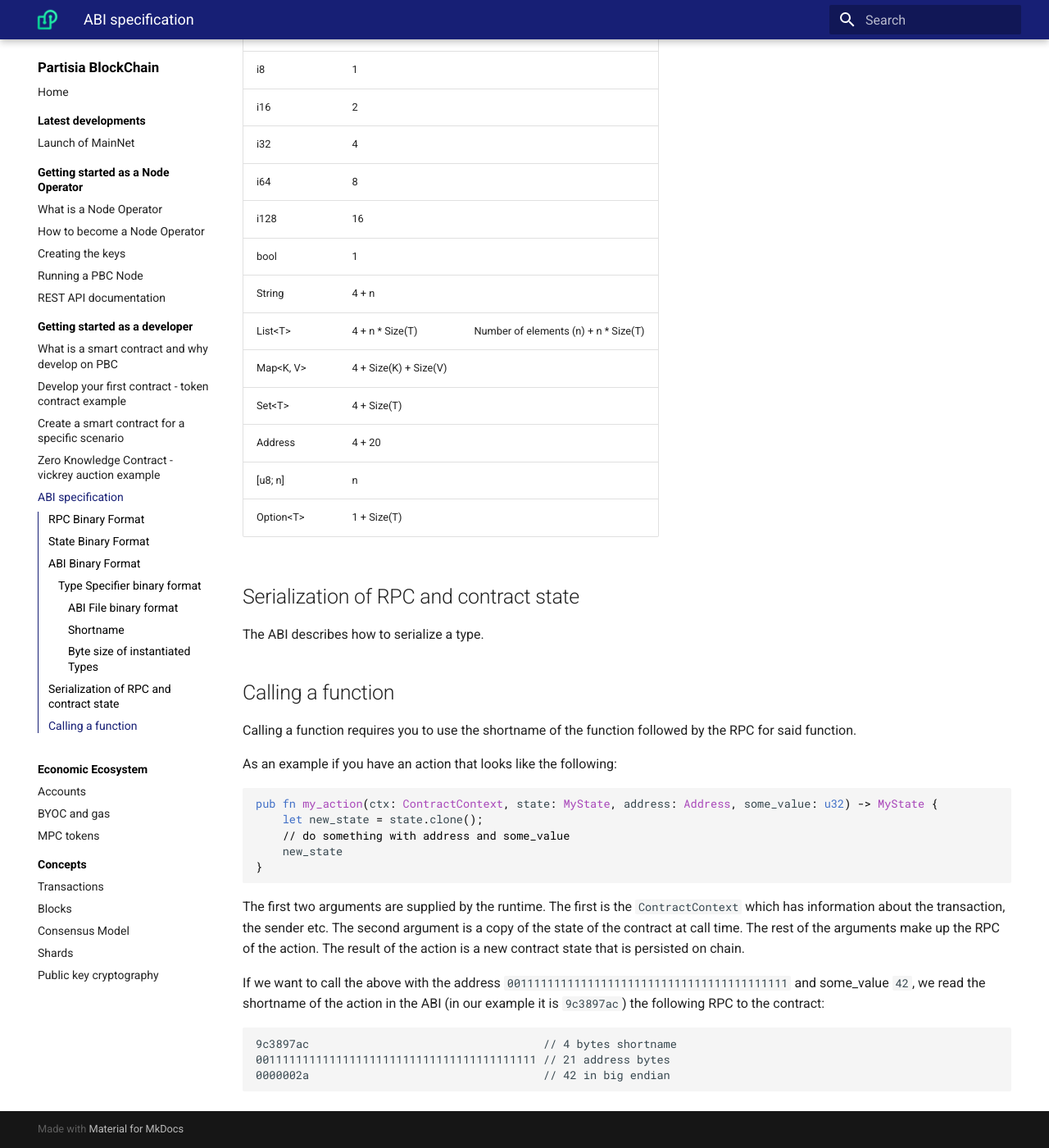
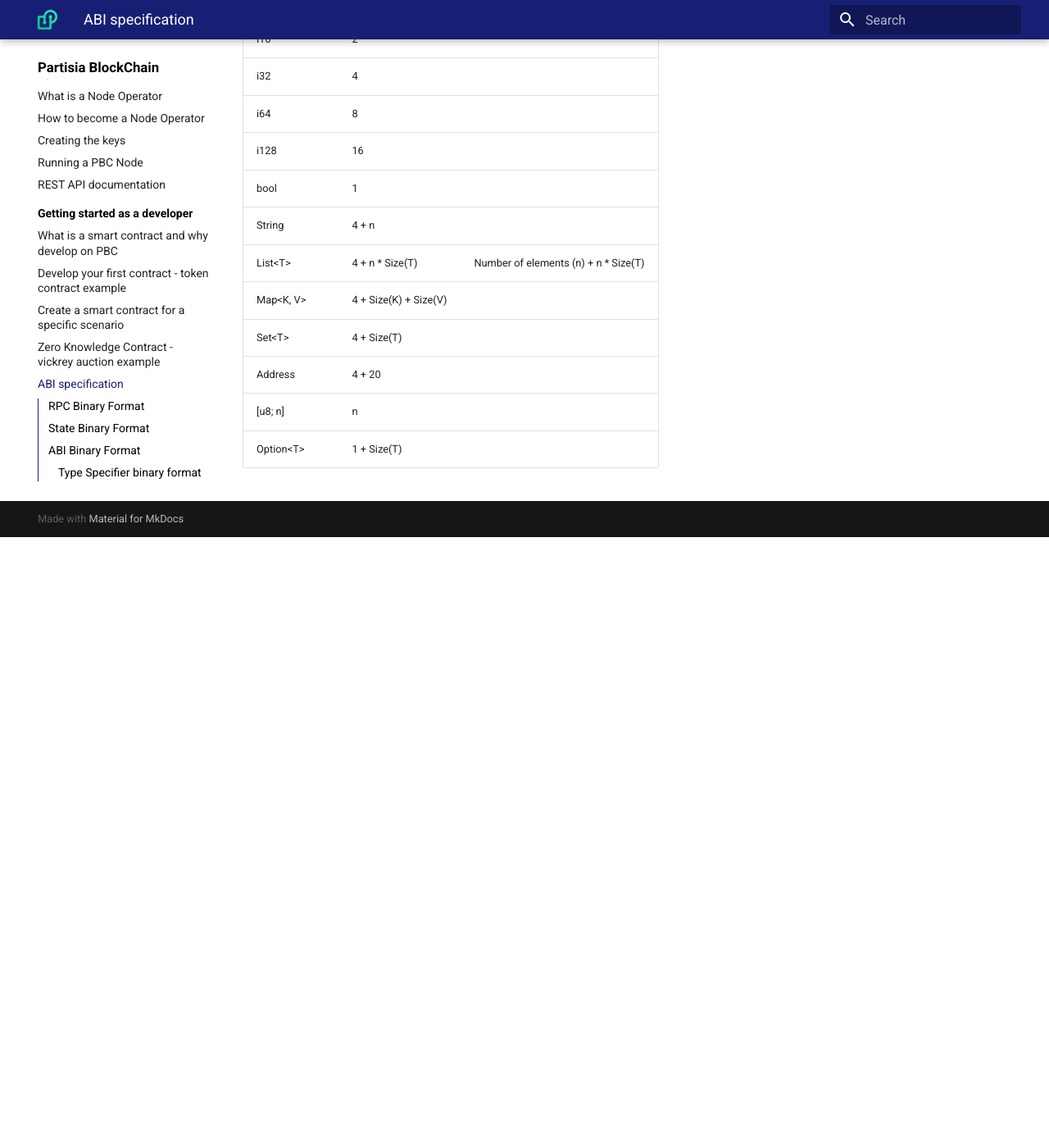
Before and after one commit to 0xSero/partisia-docs, an MkDocs documentation site: the page built from docs/abiv1.md, in a window 1280 px wide and 1400 px high, scrolled down 3118 px. Shown: the whole window at 82% size. Built offline with MkDocs 1.6.1 and Material for MkDocs 9.7.7, drawn with Linux system fonts in a browser that asks for light colours; a script that is not in the unit is left out; after the commit the page ends 3773 px from its top, so only the background shows below that; some of the changed text lies outside the part shown.

Commit message:
Removed redundant info.

`````diff
--- a/docs/abiv1.md
+++ b/docs/abiv1.md
@@ -161,10 +161,6 @@
 }
 $$
 
-#### Shortname
-
-The shortname of a function is the first four bytes of the function name's SHA-256 hash.
-
 #### Byte size of instantiated Types
 | Type  | Size in bytes | Description
 |---|---|---|
@@ -187,37 +183,3 @@
 | Address           | 4 + 20                        |
 | \[u8; n\]         | n                             |
 | Option<T\>        | 1 + Size(T)                   |
-
-## Serialization of RPC and contract state
-
-The ABI describes how to serialize a type.
-
-## Calling a function
-
-Calling a function requires you to use the shortname of the function followed by the RPC for said
-function.
-
-As an example if you have an action that looks like the following:
-
-````rust
-pub fn my_action(ctx: ContractContext, state: MyState, address: Address, some_value: u32) -> MyState {
-    let new_state = state.clone();
-    // do something with address and some_value
-    new_state
-}
-````
-
-The first two arguments are supplied by the runtime. The first is the `ContractContext` which has
-information about the transaction, the sender etc. The second argument is a copy of the state of the
-contract at call time. The rest of the arguments make up the RPC of the action. The result of the
-action is a new contract state that is persisted on chain.
-
-If we want to call the above with the address  `001111111111111111111111111111111111111111` and
-some_value `42`, we read the shortname of the action in the ABI (in our example it is `9c3897ac`)
-the following RPC to the contract:
-
-```
-9c3897ac                                   // 4 bytes shortname
-001111111111111111111111111111111111111111 // 21 address bytes
-0000002a                                   // 42 in big endian
-```
`````
